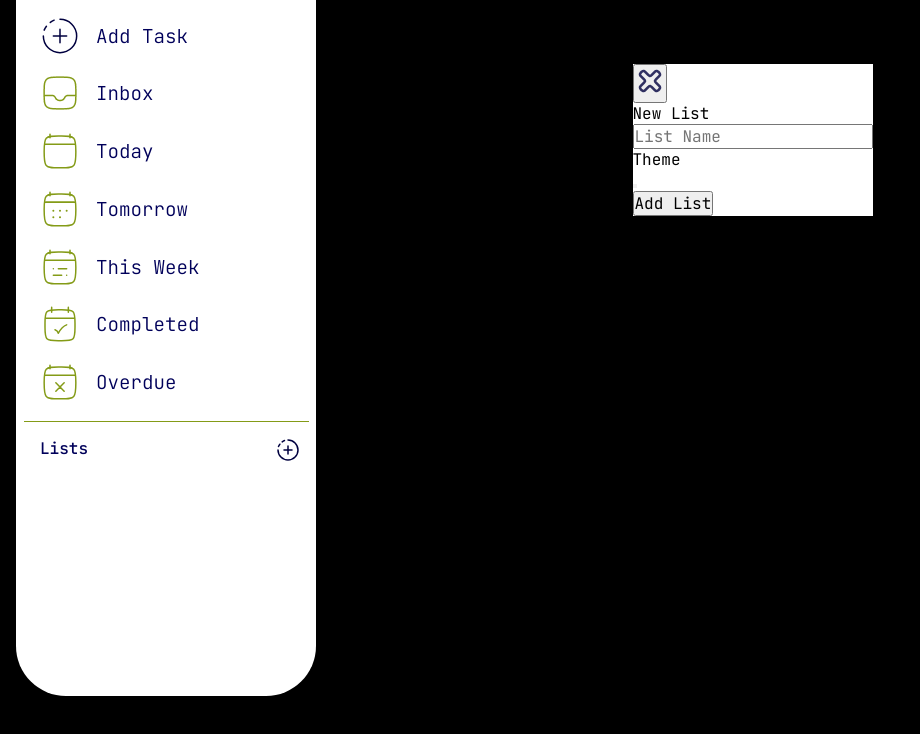
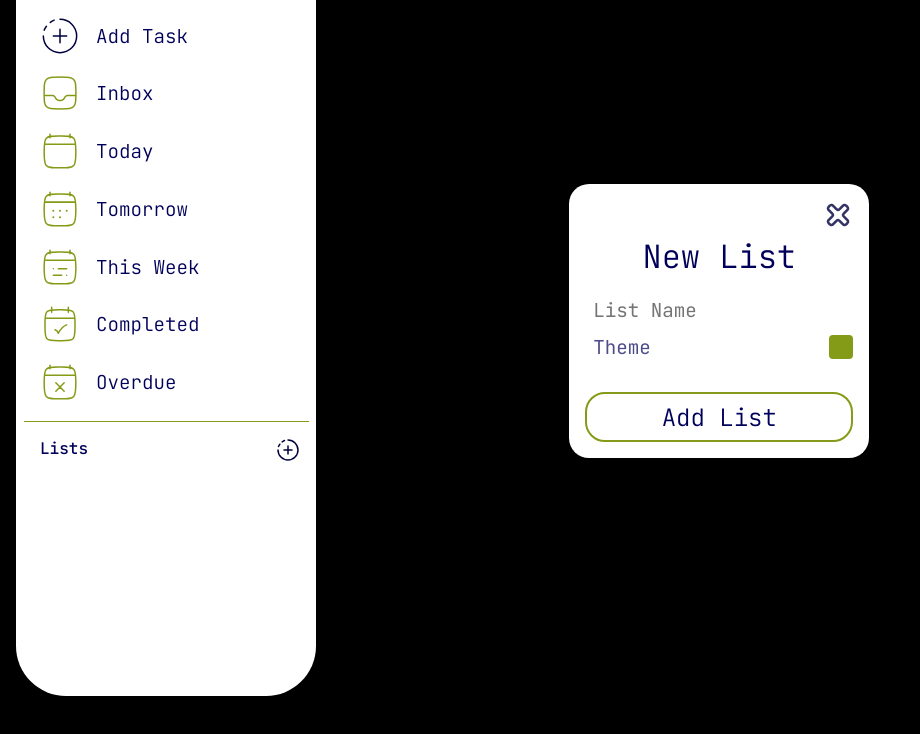
Before and after one commit to GabrielDevJourney/Todo-Web-App, a website built with webpack: page src/index.html in a window 1280 px wide. Both pictures are taken after a click on the button 288 px from the left and 545 px from the top of the page. Shown: the part 96-830 px from the top of the page, without its empty margins (0-920 px from the left). Built offline with nearby package versions, Linux system fonts and the light colour scheme.

Commit message:
conclude this modal styling

```diff
--- a/src/styles/components/modalNewList.css
+++ b/src/styles/components/modalNewList.css
@@ -1,6 +1,89 @@
-.newListModalContainer{
-    position: absolute;
-    top: 20%;
-    left: 50%;
-    background-color: var(--backgroudcolor--);
+.newListModalContainer {
+	position: absolute;
+	padding: 1rem;
+	border-radius: 20px;
+	width: 300px;
+	height: 274px;
+	top: 35%;
+	left: 45%;
+	background-color: var(--backgroudcolor--);
 }
+.newListModalExitBtnContainer {
+	display: flex;
+	justify-content: flex-end;
+}
+.newListModalExitBtn {
+	background-color: transparent;
+	border: none;
+	cursor: pointer;
+}
+.newListModalHeaderContainer {
+	width: 100%;
+	text-align: center;
+}
+.newListModalHeaderText {
+	font-size: 2rem;
+	color: var(--inputAndSelectMenusTextColor--);
+	font-weight: 300;
+}
+.newListModalPropertiesContainer {
+	margin-top: 1rem;
+}
+.newListModalListNameInput {
+	font-size: 1.2rem;
+	font-weight: 400;
+	width: 80%;
+	height: 2rem;
+	padding-left: 0.5rem;
+	border-radius: 14px;
+	background-color: var(--backgroudcolor--);
+	border: none;
+	color: var(--inputAndSelectMenusTextColor--);
+	border: none;
+	outline: none;
+}
+.newListModalListNameInput:hover {
+	background-color: var(--hovercalendars--);
+}
+.newListModalListNameInput:focus {
+	background-color: transparent;
+	color: var(--inputAndSelectMenusTextColor--);
+}
+.newListModalListNameInput::placeholder {
+	font-weight: 400;
+}
+.newListModalThemeContainer {
+	margin-top: 0.5rem;
+	display: flex;
+	align-items: center;
+	justify-content: space-between;
+}
+.themeText {
+	font-size: 1.2rem;
+	font-weight: 400;
+	padding-left: 0.5rem;
+	color: var(--testTextColorNewTaskModalProperties-);
+}
+.colorPickerBtn {
+	background-color: var(--secondary--);
+	border: none;
+	width: 24px;
+	height: 24px;
+	border-radius: 4px;
+}
+.colorPickerContainer {
+	position: absolute;
+	left: 90%;
+}
+.newListSubmitBtn {
+	width: 100%;
+	height: 50px;
+	background-color: transparent;
+	border: 2px solid var(--secondary--);
+	color: var(--inputAndSelectMenusTextColor--);
+	font-size: 1.5rem;
+	text-align: center;
+	border-radius: 20px;
+	font-weight: 300;
+    margin-top: 2rem;
+}
```
